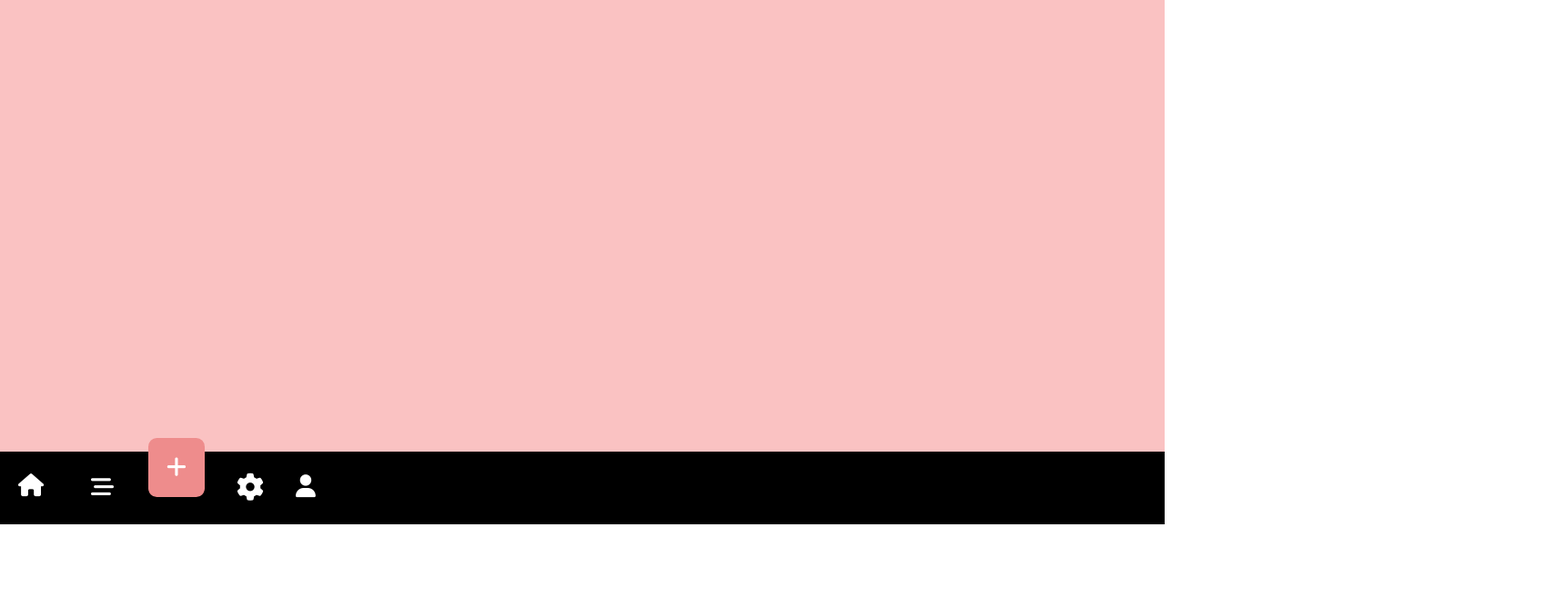
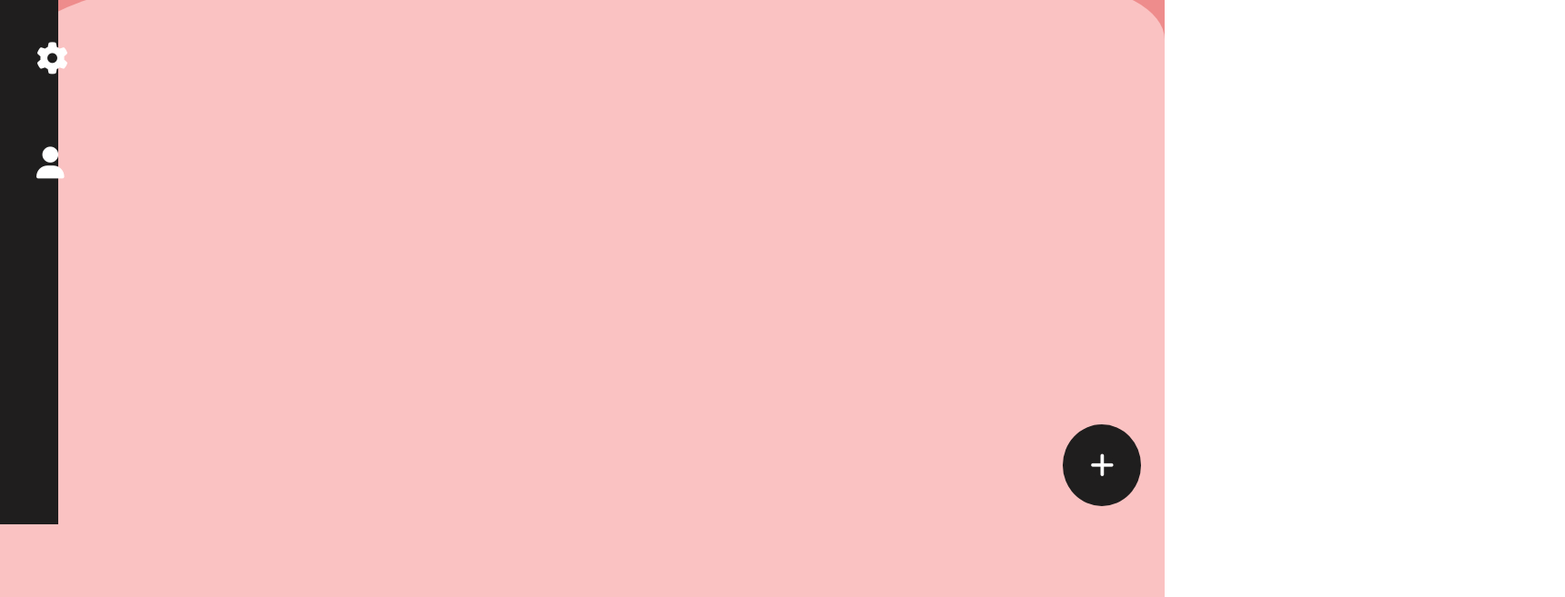
Before and after one commit to Nuclear10/Todos-list, a plain HTML site: page main.html in a window 1280 px wide. Shown: the part 223-880 px from the top of the page at 91% size, 1720 px wide, since content can reach past the window. Before the commit the page ends 800 px from the top, so only its background shows below. Drawn offline with Linux system fonts and the light colour scheme.

Commit message:
desktop design done

```diff
--- a/main.css
+++ b/main.css
@@ -3,6 +3,90 @@
     margin: 0;
     padding: 0;
     font-family: 'Poppins' , sans-serif;
+}
+
+section#sidebar {
+    width: 5%;
+    background-color: rgb(31, 30, 30);
+    position: fixed;
+    top: 0;
+    left: 0;
+    color: #fff;
+    height: 100%;
+}
+
+.sidebar-brand {
+    padding: 50px 40px;
+}
+
+.sidebar-menu ul li a {
+    display: block;
+    padding: 10px 40px;
+    color: #fff;
+}
+
+.sidebar-menu ul li span {
+    padding: 10px;
+}
+
+.header{
+    background-color: hsl(0, 74%, 74%);
+    height: 90vh;
+}
+h2{
+    padding: 50px 860px;
+    font-size: 35px;
+    color: white;
+}
+.mid{
+    border-radius: 16% 9% 0% 0%;
+    height: 84.2vh;
+    background-color: hsl(0, 84%, 87%);
+}
+#home{
+    font-size: 35px;
+    color: white;
+    padding: 30px 0;
+}
+#list{
+    font-size: 35px;
+    color: white;
+    padding: 30px 0;
+}
+.footer1 #add{
+    color: white;
+    background: transparent;
+    cursor: pointer;
+    background-color: rgb(31, 30, 30);
+    position: absolute;
+    font-size: 30px;
+    right: 2%;
+    border: 2px solid rgb(31, 30, 30);
+    border-width: 30px;
+    border-radius: 100%;
+    bottom: 20px;
+}
+#settings{
+    font-size: 35px;
+    color: white;
+    padding: 30px 0;
+}
+#user{
+    font-size: 35px;
+    color: white;
+    padding: 30px 0;
+}
+.footer{
+    display: none;
+}
+@media only screen and (max-width: 767px){
+*{
+    margin: 0;
+    padding: 0;
+    font-family: 'Poppins' , sans-serif;
+}
+#sidebar{
+    display: none;
 }
 .header{
     background-color: hsl(0, 74%, 74%);
@@ -18,26 +102,31 @@ h2{
     background-color: hsl(0, 84%, 87%);
 }
 .footer{
+    display: block;
+    overflow: hidden;
     height: 10vh;
-    background-color: black;
+    background-color: rgb(31, 30, 30);
 }
-#home{
+.footer1{
+    display: none;
+}
+.footer #home{
     font-size: 25px;
     color: white;
     cursor: pointer;
     position: absolute;
     left: 20px;
-    bottom: 30px;
+    bottom: 2px;
 }
-#list{
+.footer #list{
     font-size: 25px;
     color: white;
     cursor: pointer;
     position: absolute;
     left: 100px;
-    bottom: 28px;
+    bottom: 2px;
 }
-#add{
+.footer #add{
     color: white;
     background: transparent;
     cursor: pointer;
@@ -50,19 +139,20 @@ h2{
     border-radius: 15%;
     bottom: 30px;
 }
-#settings{
+.footer #settings{
     font-size: 30px;
     color: white;
     cursor: pointer;
     position: absolute;
     left: 260px;
-    bottom: 26px;
+    bottom: 2px;
 }
-#user{
+.footer #user{
     font-size: 25px;
     color: white;
     cursor: pointer;
     position: absolute;
     left: 325px;
-    bottom: 29px;
+    bottom: 2px;
 }
+}
--- a/main.html
+++ b/main.html
@@ -13,11 +13,26 @@
 </head>
 <body>
     <div class="container">
+
+        <section id="sidebar">
+            <div class="sidebar-menu">
+                <ul>
+                    <li><a href="#"><i class="fas fa-home" id="home" title="Home"></i></a></li>
+                    <li><a href="#"><i class="fas fa-stream" id="list" title="Lists"></i></a></li>
+                    <li><a href="#"><i class="fas fa-cog" id="settings" title="Settings"></i></a></li>
+                    <li><a href="#"><i class="fas fa-user" id="user" title="Profile"></i></a></li>
+                </ul>
+            </div>
+            </section>
+
         <div class="header">
             <h2>My tasks</h2>
             <div class="mid">
 
             </div>
+        </div>
+        <div class="footer1">
+            <i class="fas fa-plus" id="add"></i>
         </div>
         <div class="footer">
             <i class="fas fa-home" id="home"></i>
@@ -26,7 +41,6 @@
             <i class="fas fa-cog" id="settings"></i>
             <i class="fas fa-user" id="user"></i>
         </div>
-
     </div>
 </body>
 </html>
```
